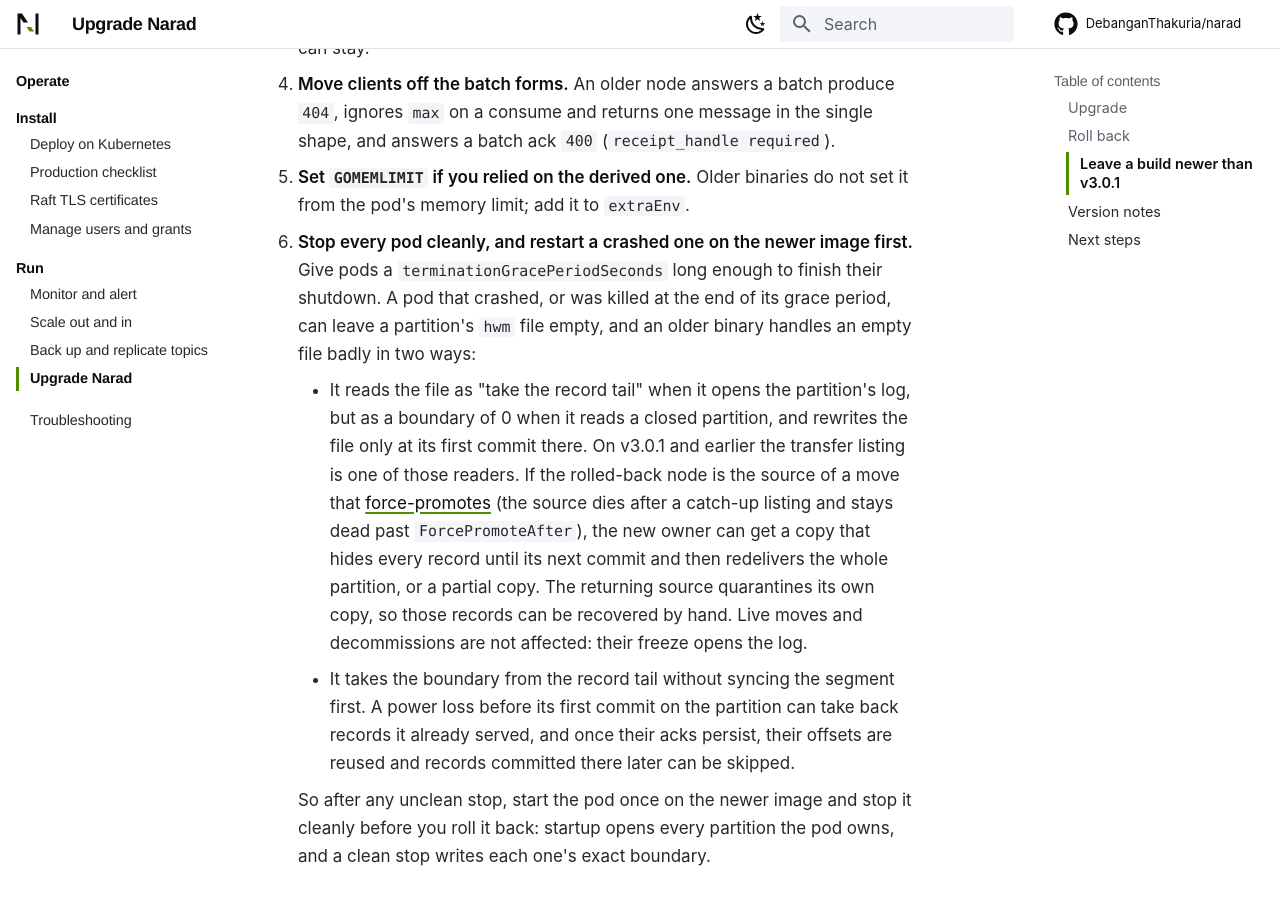
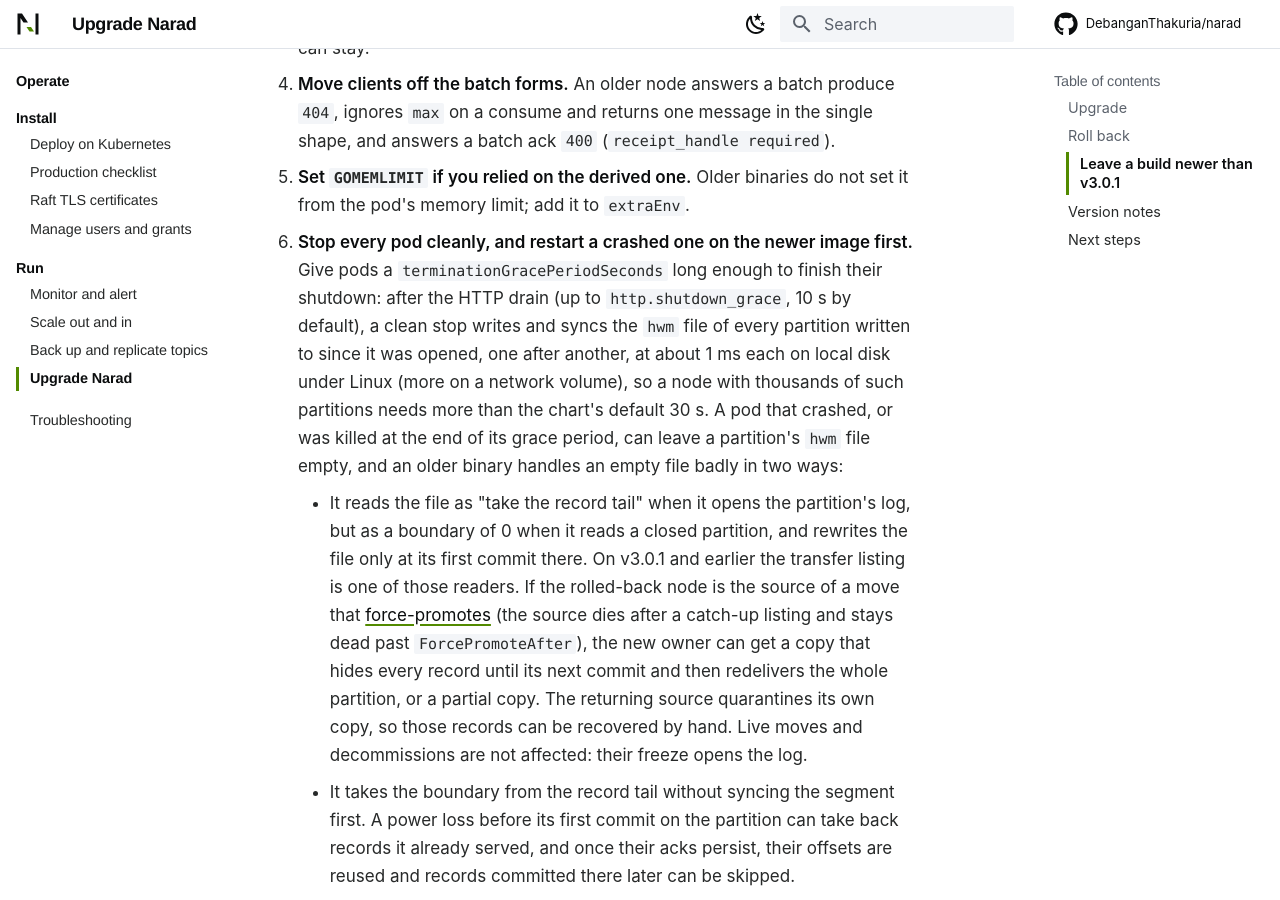
Before and after one commit to DebanganThakuria/narad, an MkDocs documentation site: the page built from docs/operate/upgrade.md, in a window 1280 px wide and 900 px high, scrolled down 2800 px. Built offline with MkDocs 1.6.1 and Material for MkDocs 9.7.7, drawn with Linux system fonts in a browser that asks for light colours; some web fonts are replaced; comment, search, counter and statistics services are not loaded.

Commit message:
docs: size the shutdown grace period from the measured hwm sync cost
Item 5 of the PCA perf follow-up closes as documentation. A clean stop
writes and syncs the hwm file of every partition written to since it
was opened, one after another. Measured on the base code in a Linux
container (BenchmarkPerfECloseAll, BenchmarkPerfECommitterClose): about
0.6 to 1.6 ms per partition for CloseAll and about 0.1 ms for the
committer's close, which projects 5,000 such partitions at about 5 s,
under the plan's 10 s gate for building a parallel close. A network
volume syncs slower, so the upgrade guide, the helm values reference
and the rollback note now say how to size terminationGracePeriodSeconds.

Co-Authored-By: Claude Opus 5.5 <noreply@anthropic.com>

```diff
--- a/docs/operate/upgrade.md
+++ b/docs/operate/upgrade.md
@@ -63,7 +63,7 @@ Builds after v3.0.1 write some data and accept some settings that v3.0.1 and ear
 3. **Remove the new config keys.** Take `storage.consumer_offset_commit_interval_ms`, `storage.ingress_wal_prealloc` and `http.max_produce_in_flight_per_identity` out of `narad.config`, even where they hold their defaults. An older binary with one of them in its config file stops at startup with `storage.ingress_wal_prealloc is an internal setting and cannot be configured`, or `json: unknown field "max_produce_in_flight_per_identity"`, before it opens any data. The environment variable `NARAD_HTTP_MAX_PRODUCE_IN_FLIGHT_PER_IDENTITY` can stay.
 4. **Move clients off the batch forms.** An older node answers a batch produce `404`, ignores `max` on a consume and returns one message in the single shape, and answers a batch ack `400` (`receipt_handle required`).
 5. **Set `GOMEMLIMIT` if you relied on the derived one.** Older binaries do not set it from the pod's memory limit; add it to `extraEnv`.
-6. **Stop every pod cleanly, and restart a crashed one on the newer image first.** Give pods a `terminationGracePeriodSeconds` long enough to finish their shutdown. A pod that crashed, or was killed at the end of its grace period, can leave a partition's `hwm` file empty, and an older binary handles an empty file badly in two ways:
+6. **Stop every pod cleanly, and restart a crashed one on the newer image first.** Give pods a `terminationGracePeriodSeconds` long enough to finish their shutdown: after the HTTP drain (up to `http.shutdown_grace`, 10 s by default), a clean stop writes and syncs the `hwm` file of every partition written to since it was opened, one after another, at about 1 ms each on local disk under Linux (more on a network volume), so a node with thousands of such partitions needs more than the chart's default 30 s. A pod that crashed, or was killed at the end of its grace period, can leave a partition's `hwm` file empty, and an older binary handles an empty file badly in two ways:
     - It reads the file as "take the record tail" when it opens the partition's log, but as a boundary of 0 when it reads a closed partition, and rewrites the file only at its first commit there. On v3.0.1 and earlier the transfer listing is one of those readers. If the rolled-back node is the source of a move that [force-promotes](../understand/rebalance.md#what-if-the-source-dies-mid-move) (the source dies after a catch-up listing and stays dead past `ForcePromoteAfter`), the new owner can get a copy that hides every record until its next commit and then redelivers the whole partition, or a partial copy. The returning source quarantines its own copy, so those records can be recovered by hand. Live moves and decommissions are not affected: their freeze opens the log.
     - It takes the boundary from the record tail without syncing the segment first. A power loss before its first commit on the partition can take back records it already served, and once their acks persist, their offsets are reused and records committed there later can be skipped.
 
```
Also changed, not shown: CHANGELOG.md (+1 -1 lines), docs/reference/helm-values.md (+1 -1 lines).
